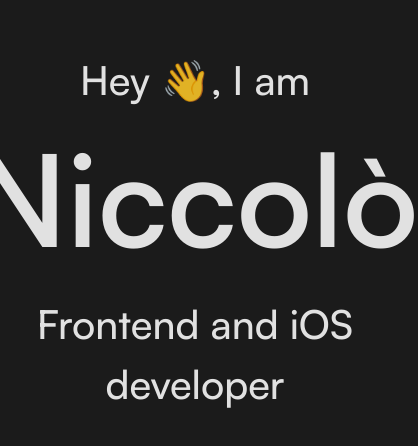
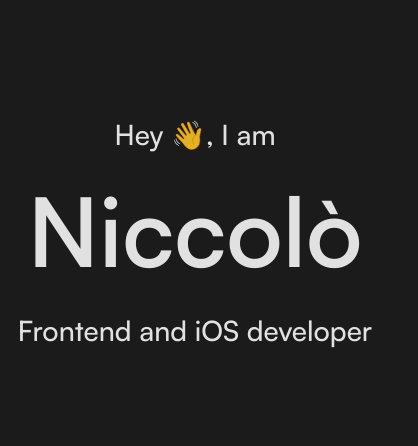
Before and after one commit to nccfsl/personal-website, a React (Vite) app: page / in a window 390 px wide. Shown: the part 186-632 px from the top of the page, 418 px wide, since content can reach past the window. Built offline with nearby package versions, Linux system fonts and the light colour scheme.

Commit message:
📱 Updated font size of main page for mobile

```diff
--- a/src/pages/home/Home.module.scss
+++ b/src/pages/home/Home.module.scss
@@ -39,6 +39,10 @@
       margin-bottom: 2rem;
       font-weight: 500;
 
+      @include breakpoint(small, below) {
+        font-size: 1.75rem;
+      }
+
       &__hand {
         display: inline-block;
         animation: wave 2s infinite;
@@ -76,6 +80,10 @@
       line-height: 1;
       margin: 0;
 
+      @include breakpoint(small, below) {
+        font-size: 6rem;
+      }
+
       &__char {
         display: inline-block;
         transition: transform 0.2s ease-in-out;
@@ -96,6 +104,10 @@
       margin-top: 2rem;
       margin-bottom: 2rem;
       font-weight: 500;
+
+      @include breakpoint(small, below) {
+        font-size: 1.75rem;
+      }
     }
 
     &__logo {
```
